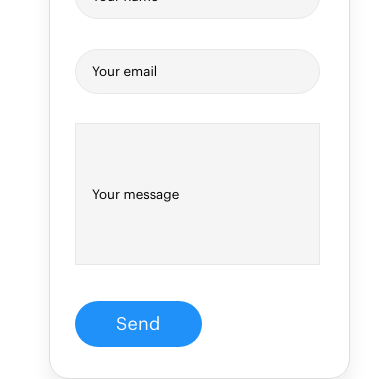
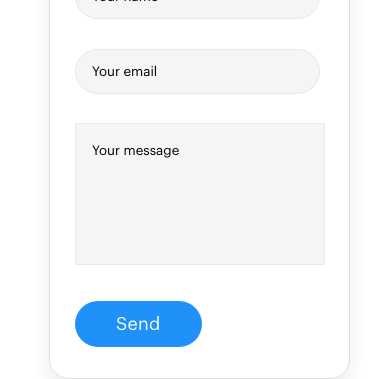
Before and after one commit to JcortesJ/landing_PageUAPA, a Next.js app in the folder landinguapa/: page / in a window 390 px wide. Shown: the part 2680-3059 px from the top of the page. Built offline with nearby package versions, Linux system fonts and the light colour scheme.

Commit message:
intentando arreglar textarea

```diff
--- a/landinguapa/components/formU.tsx
+++ b/landinguapa/components/formU.tsx
@@ -8,7 +8,7 @@ const Form = () =>{
             <h3><strong>Contact us</strong></h3>
             <input placeholder="Your name" className={styles.inputNormal}></input>
             <input placeholder="Your email" className={styles.inputNormal}></input>
-            <input placeholder="Your message" className={styles.inputGrande} type={"textarea"} ></input>
+            <textarea placeholder="Your message" className={styles.inputGrande}  ></textarea>
             <button className={styles.botonFancy2}>
             Send
           </button>
--- a/landinguapa/styles/Home.module.css
+++ b/landinguapa/styles/Home.module.css
@@ -883,6 +883,7 @@
         align-items: flex-start;
         padding: 20px 16px;
         padding-top: -2%;
+        padding-right: 10%;
         height: 100px;
         width: 100%;
         resize: none;
```
